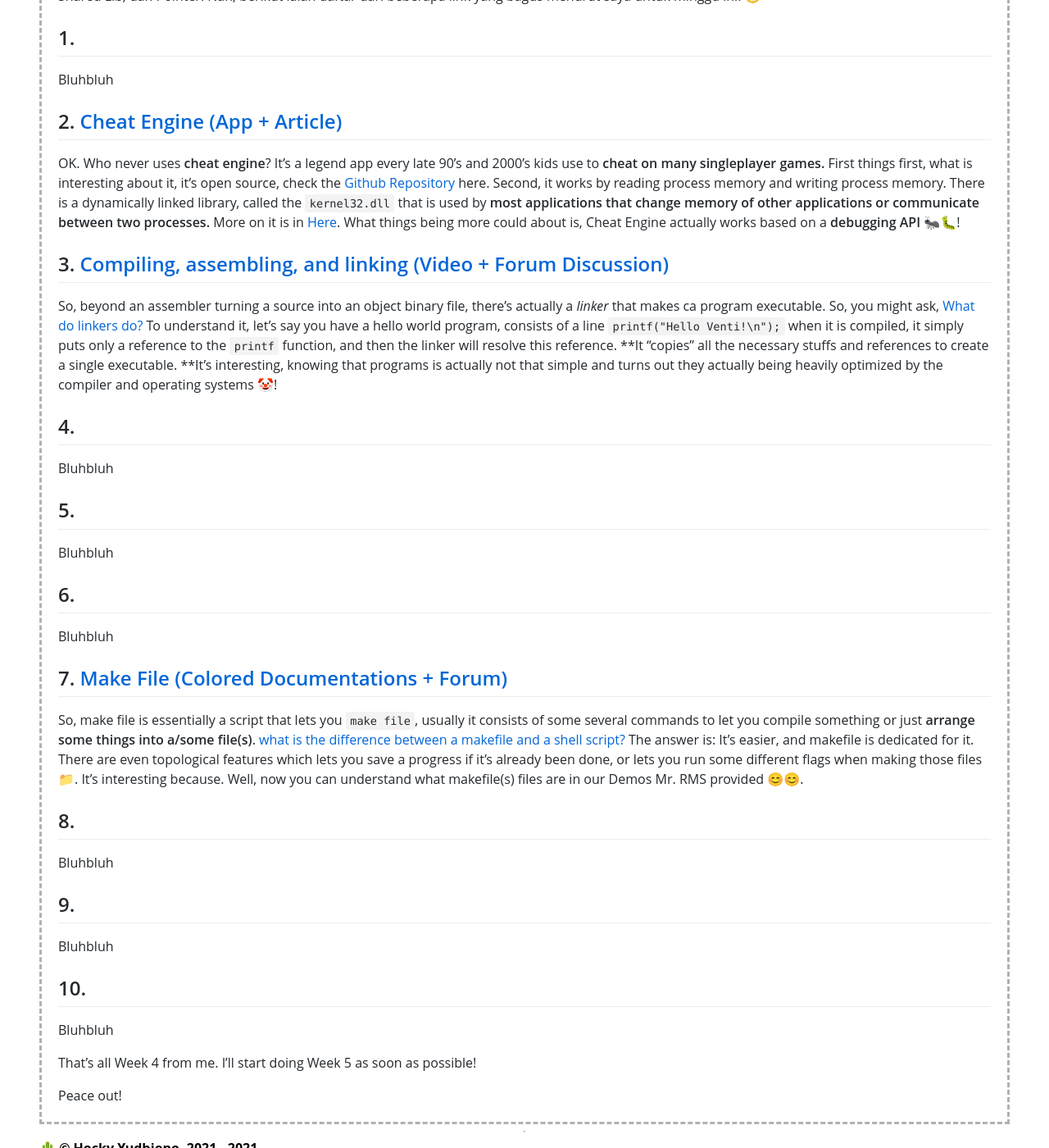
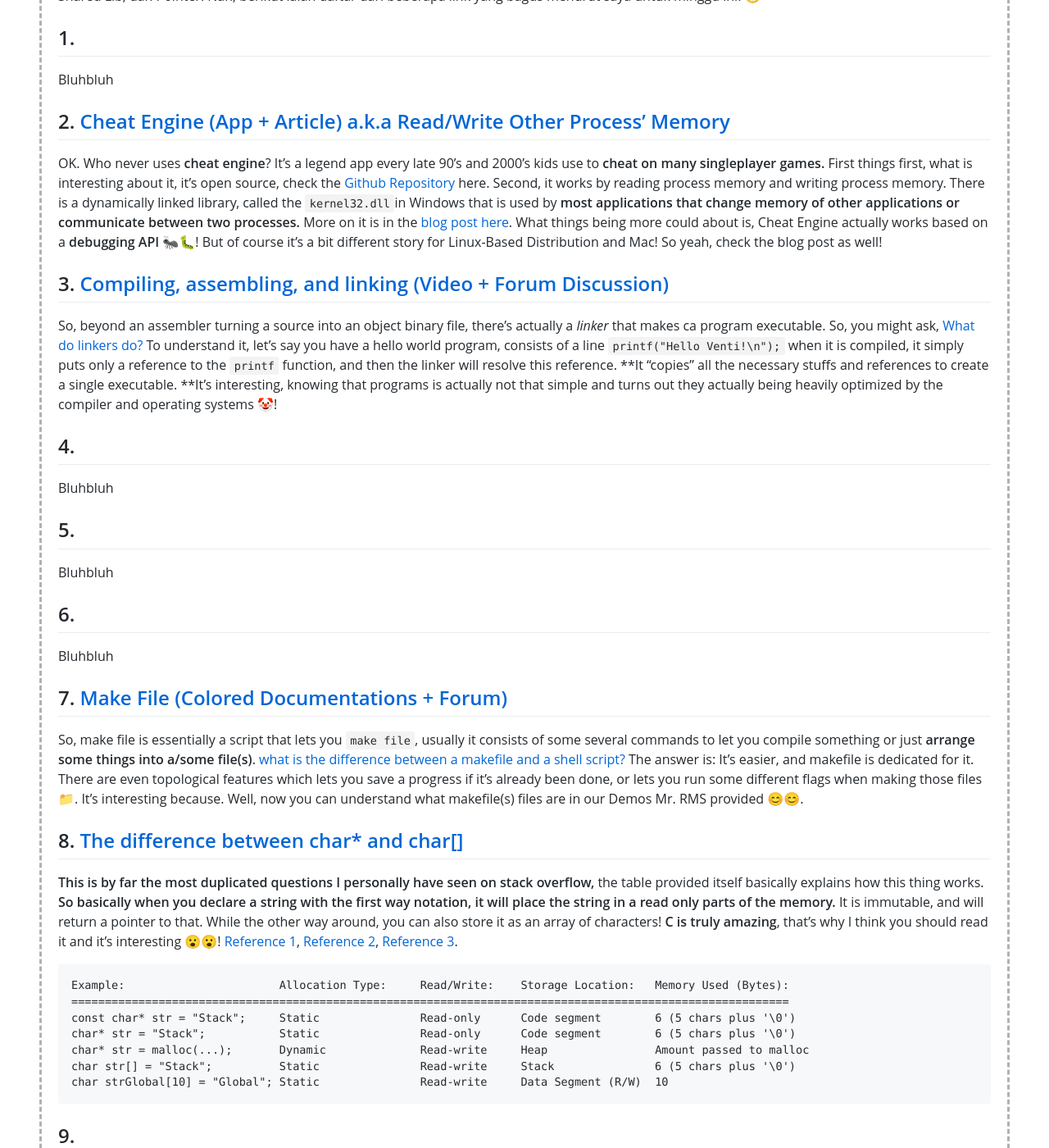
Before and after one commit to Bimabara/os211, a Jekyll site: the page built from w04.md, in a window 1280 px wide and 1400 px high, scrolled down 449 px. Shown: the whole window at 82% size. Built offline with Jekyll 4.4.1, drawn with Linux system fonts in a browser that asks for light colours; our own code applies the rules of GitHub Pages for plain Markdown files.

Commit message:
[W04] Add top 10

````diff
--- a/w04.md
+++ b/w04.md
@@ -11,9 +11,9 @@ Hello, this is my top 10 list of Week 04! Minggu-minggu sebelumnya ialah minggu
 
 Bluhbluh
 
-## 2. [Cheat Engine (App + Article)](https://www.cheatengine.org/index.php)
+## 2. [Cheat Engine (App + Article) a.k.a Read/Write Other Process' Memory](https://www.cheatengine.org/index.php)
 
-OK. Who never uses **cheat engine**? It's a legend app every late 90's and 2000's kids use to **cheat on many singleplayer games.** First things first, what is interesting about it, it's open source, check the [Github Repository](https://github.com/cheat-engine/cheat-engine/) here. Second, it works by reading process memory and writing process memory. There is a dynamically linked library, called the `kernel32.dll` that is used by **most applications that change memory of other applications or communicate between two processes.** More on it is in [Here](https://nullprogram.com/blog/2016/09/03/). What things being more could about is, Cheat Engine actually works based on a **debugging API** 🐜🐛!
+OK. Who never uses **cheat engine**? It's a legend app every late 90's and 2000's kids use to **cheat on many singleplayer games.** First things first, what is interesting about it, it's open source, check the [Github Repository](https://github.com/cheat-engine/cheat-engine/) here. Second, it works by reading process memory and writing process memory. There is a dynamically linked library, called the `kernel32.dll`in Windows that is used by **most applications that change memory of other applications or communicate between two processes.** More on it is in the [blog post here](https://nullprogram.com/blog/2016/09/03/). What things being more could about is, Cheat Engine actually works based on a **debugging API** 🐜🐛! But of course it's a bit different story for Linux-Based Distribution and Mac! So yeah, check the blog post as well!
 
 ## 3. [Compiling, assembling, and linking (Video + Forum Discussion)](https://www.youtube.com/watch?v=N2y6csonII4)
 
@@ -35,9 +35,19 @@ Bluhbluh
 
 So, make file is essentially a script that lets you `make file`, usually it consists of some several commands to let you compile something or just **arrange some things into a/some file(s)**.  [what is the difference between a makefile and a shell script?](https://stackoverflow.com/questions/3798562/why-use-make-over-a-shell-script) The answer is: It's easier, and makefile is dedicated for it. There are even topological features which lets you save a progress if it's already been done, or lets you run some different flags when making those files 📁. It's interesting because. Well, now you can understand what makefile(s) files are in our Demos Mr. RMS provided 😊😊.
 
-## 8. []()
+## 8. [The difference between char* and char[]](https://stackoverflow.com/questions/25653034/the-difference-between-char-and-char)
 
-Bluhbluh
+**This is by far the most duplicated questions I personally have seen on stack overflow,** the table provided itself basically explains how this thing works. **So basically when you declare a string with the first way notation, it will place the string in a read only parts of the memory.** It is immutable, and will return a pointer to that. While the other way around, you can also store it as an array of characters! **C is truly amazing**, that's why I think you should read it and it's interesting 😮😮!  [Reference 1](https://stackoverflow.com/questions/10186765/what-is-the-difference-between-char-array-and-char-pointer-in-c/), [Reference 2](https://stackoverflow.com/questions/1704407/what-is-the-difference-between-char-s-and-char-s/), [Reference 3](https://stackoverflow.com/questions/16021454/difference-between-declared-string-and-allocated-string).
+
+```c
+Example:                       Allocation Type:     Read/Write:    Storage Location:   Memory Used (Bytes):
+===========================================================================================================
+const char* str = "Stack";     Static               Read-only      Code segment        6 (5 chars plus '\0')
+char* str = "Stack";           Static               Read-only      Code segment        6 (5 chars plus '\0')
+char* str = malloc(...);       Dynamic              Read-write     Heap                Amount passed to malloc
+char str[] = "Stack";          Static               Read-write     Stack               6 (5 chars plus '\0')
+char strGlobal[10] = "Global"; Static               Read-write     Data Segment (R/W)  10
+```
 
 ## 9. []()
 
````
